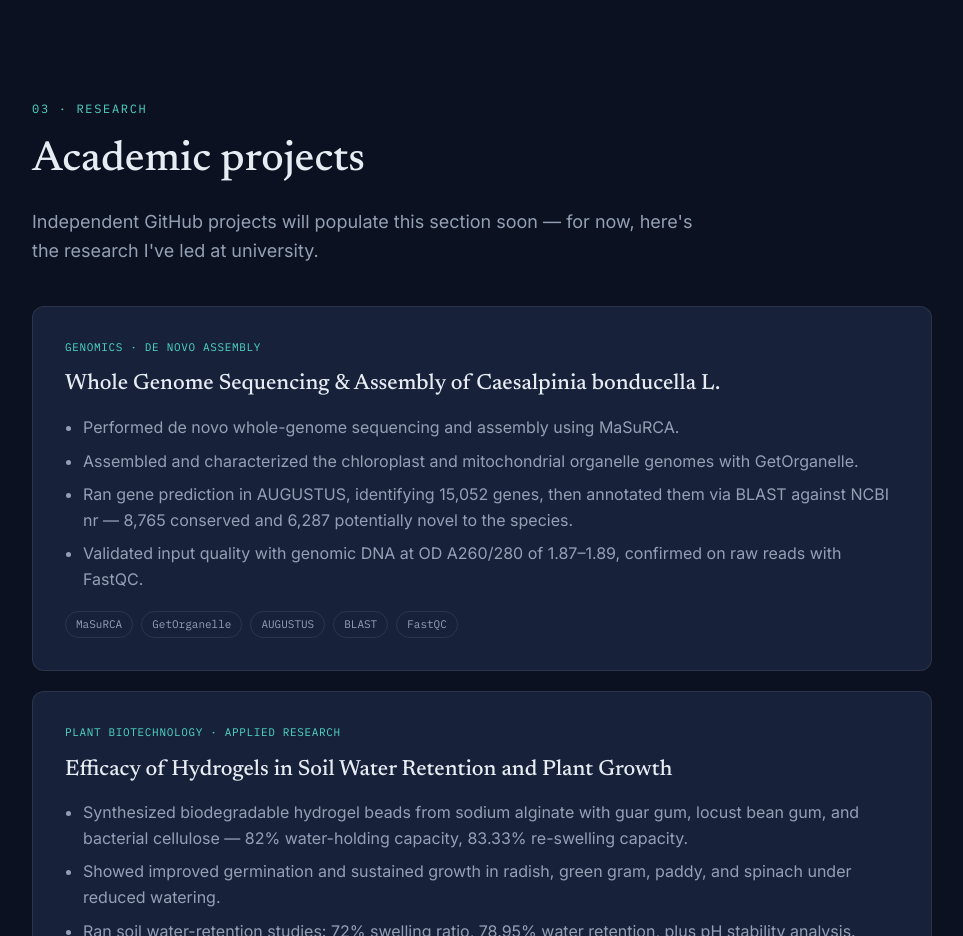
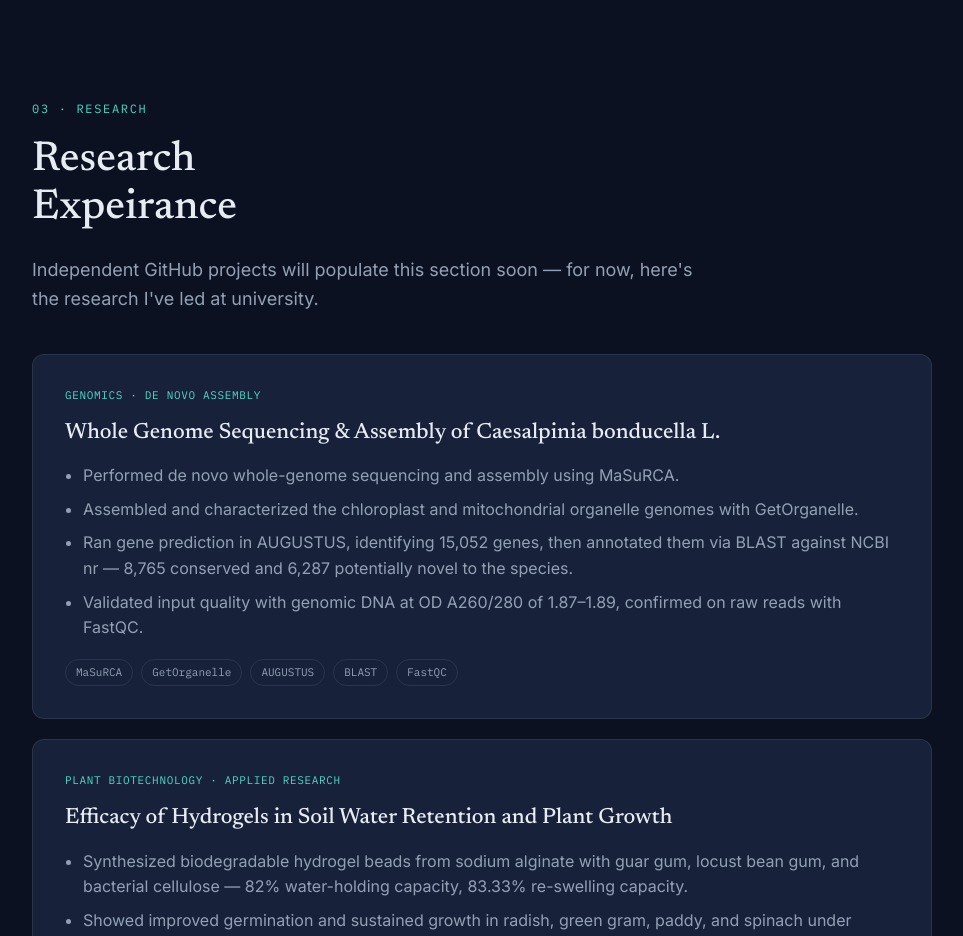
Before and after one commit to Deathnote0128/Deathnote0128.github.io, a plain HTML site: page index.html in a window 1280 px wide. Shown: the part 2960-3896 px from the top of the page, without its empty margins (158-1121 px from the left). Drawn offline with Linux system fonts and the light colour scheme.

Commit message:
Update index.html

```diff
--- a/index.html
+++ b/index.html
@@ -113,7 +113,7 @@
   <section class="section" id="projects">
     <div class="section__inner">
       <p class="eyebrow">03 · Research</p>
-      <h2 class="section__title">Academic projects</h2>
+      <h2 class="section__title">Research Expeirance</h2>
       <p class="lede lede--tight">Independent GitHub projects will populate this section soon —
         for now, here's the research I've led at university.</p>
 
```
